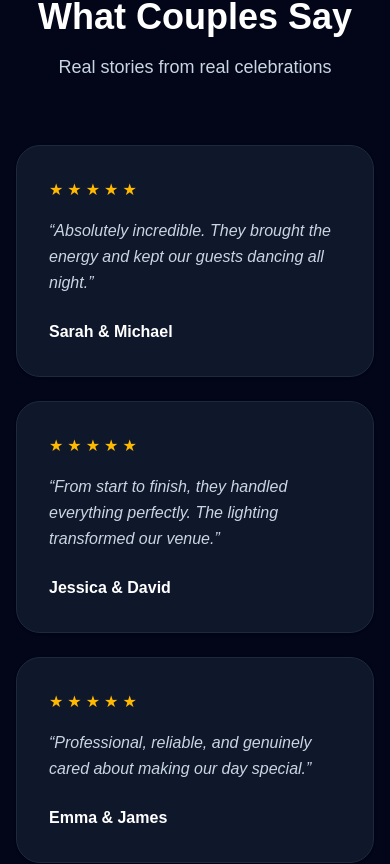
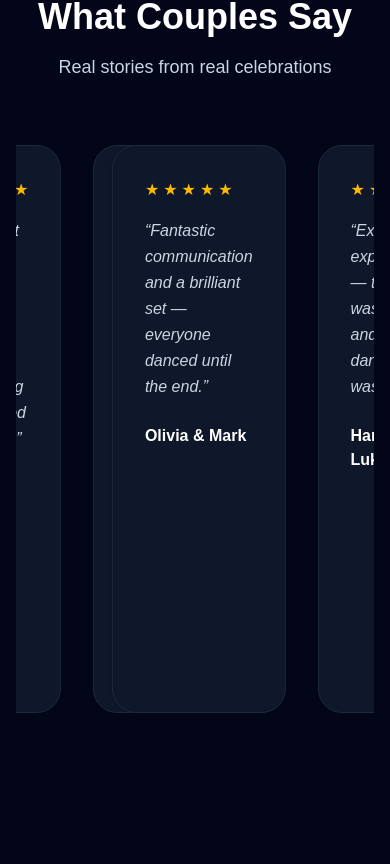
Before and after one commit to heaparties-ne/heaparties, a Next.js app: page / in a window 390 px wide. Shown: the part 6410-7274 px from the top of the page. Built offline with nearby package versions, Linux system fonts and the light colour scheme.

Commit message:
Restore testimonial scroller

```diff
--- a/app/globals.css
+++ b/app/globals.css
@@ -99,16 +99,20 @@ input[type="date"]::-webkit-calendar-picker-indicator {
 
 /* Reviews slider */
 .reviews-slider { position: relative; }
-.reviews-track { display: flex; width: 200%; gap: 2rem; }
-.reviews-group { display: flex; gap: 2rem; width: 50%; }
+.reviews-track { display: flex; gap: 2rem; }
+.reviews-group { display: flex; gap: 2rem; }
 .review-card { flex: 0 0 calc(33.333% - 1.333rem); }
 
-/* slide: hold 10s, transition 1s, hold 10s, transition back 1s => 22s total */
+/* slide through four groups of three cards */
 @keyframes slideReviews {
   0% { transform: translateX(0%); }
-  45.4545% { transform: translateX(0%); }
+  21% { transform: translateX(0%); }
+  25% { transform: translateX(-25%); }
+  46% { transform: translateX(-25%); }
   50% { transform: translateX(-50%); }
-  95.4545% { transform: translateX(-50%); }
+  71% { transform: translateX(-50%); }
+  75% { transform: translateX(-75%); }
+  96% { transform: translateX(-75%); }
   100% { transform: translateX(0%); }
 }
-.reviews-track { animation: slideReviews 22s linear infinite; }
+.reviews-track { animation: slideReviews 28s linear infinite; }
--- a/app/page.tsx
+++ b/app/page.tsx
@@ -66,8 +66,8 @@ const testimonials = [
   },
   {
     quote:
-      "As two grooms, we wanted the night to feel personal and relaxed, and he absolutely nailed it from our first dance right through to the last track.",
-    names: "Alex & Jordan",
+      "We wanted the night to feel personal and relaxed, and he absolutely nailed it from our first dance right through to the last track.",
+    names: "Daniel & Marcus",
   },
   {
     quote:
@@ -85,6 +85,19 @@ const testimonials = [
     names: "Lauren & Chris",
   },
 ];
+const testimonialGroups = Array.from(
+  { length: Math.ceil(testimonials.length / 3) },
+  (_, index) => {
+    const start = index * 3;
+    const group = testimonials.slice(start, start + 3);
+
+    while (group.length < 3) {
+      group.push(testimonials[group.length]);
+    }
+
+    return group;
+  },
+);
 
 function MixcloudIcon() {
   return (
@@ -442,11 +455,21 @@ export default function Home() {
             <p className="text-slate-300 text-lg">Real stories from real celebrations</p>
           </div>
 
-          <div className="grid gap-6 md:grid-cols-2 xl:grid-cols-3">
-            {testimonials.map((testimonial) => (
+          <div className="reviews-slider relative overflow-hidden">
             <div
-                key={testimonial.names}
-                className="bg-slate-900 p-8 rounded-3xl border border-slate-800 shadow-sm"
+              className="reviews-track flex"
+              style={{ width: `${testimonialGroups.length * 100}%` }}
+            >
+              {testimonialGroups.map((group, groupIndex) => (
+                <div
+                  key={`group-${groupIndex}`}
+                  className="reviews-group flex gap-8"
+                  style={{ width: `${100 / testimonialGroups.length}%` }}
+                >
+                  {group.map((testimonial, testimonialIndex) => (
+                    <div
+                      key={`${testimonial.names}-${groupIndex}-${testimonialIndex}`}
+                      className="review-card bg-slate-900 p-8 rounded-3xl border border-slate-800 shadow-sm"
                     >
                       <div className="flex gap-1 mb-4">
                         {[...Array(5)].map((_, i) => (
@@ -459,6 +482,9 @@ export default function Home() {
                       <p className="font-semibold text-white">{testimonial.names}</p>
                     </div>
                   ))}
+                </div>
+              ))}
+            </div>
           </div>
         </div>
       </section>
```
Lines whose indentation alone changed are shown as unchanged.
